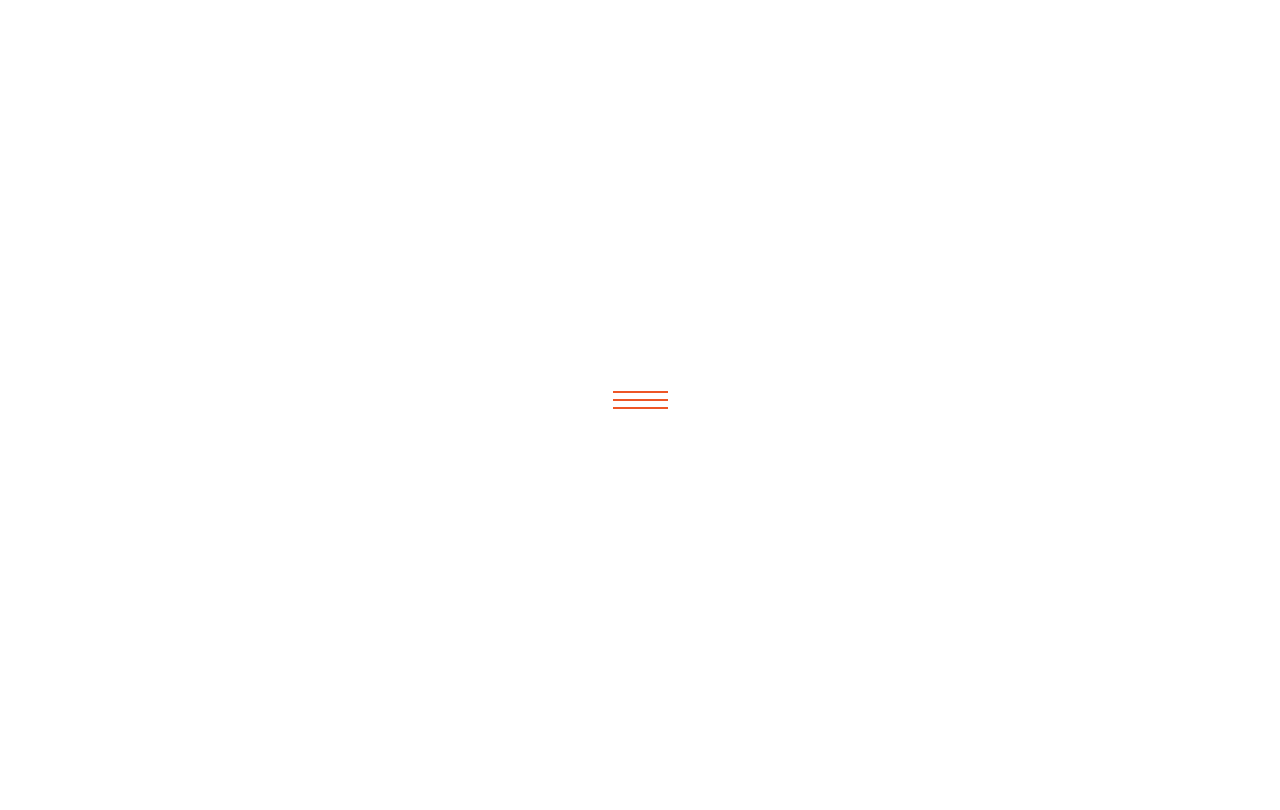
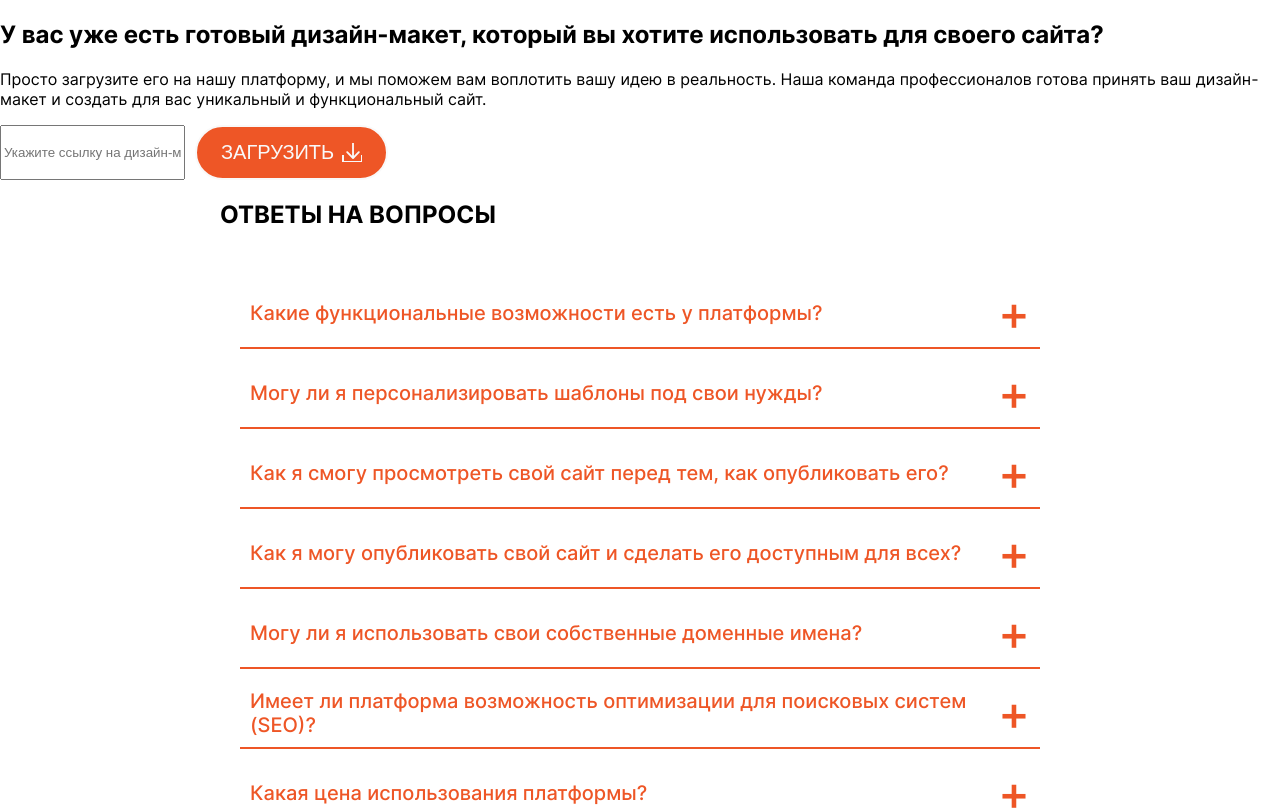
Before and after one commit to WadimSh/werstack, a React (Create React App) app: page / in a window 1280 px wide. Shown: the top 810 px of the page. Built offline with nearby package versions, Linux system fonts and the light colour scheme.

Commit message:
feat: сделан элемент form

```diff
--- a/src/App.jsx
+++ b/src/App.jsx
@@ -1,10 +1,8 @@
 import { useState } from 'react';
 import { config, ConfigContext } from './contexts/contexts';
 
-//import Form from './components/form/form';
-//import FAQ from './components/faq/faq';
-
-import BurgerButton from './ui/burger-button/burger-button';
+import LetStart from './components/let-start/let-start';
+import FAQ from './components/faq/faq';
 
 import './App.css';
 
@@ -14,7 +12,8 @@ function App() {
   return (
     <div className="app">
       <ConfigContext.Provider value={config[lang]}>
-        <BurgerButton />
+        <LetStart />
+        <FAQ />
       </ConfigContext.Provider>
     </div>
   );
--- /dev/null
+++ b/src/components/let-start/let-start.jsx
@@ -0,0 +1,21 @@
+import { useContext } from "react";
+import { ConfigContext } from "../../contexts/contexts";
+
+import Form from "../../ui/form/form";
+
+const LetStart = () => {
+  const config = useContext(ConfigContext);
+  const { title, description } = config.form;
+
+  return (
+    <section>
+      <div>
+        <h2>{title}</h2>
+        <p>{description}</p>
+      </div>
+      <Form />
+    </section>
+  )
+};
+
+export default LetStart;
--- a/src/ui/accordion/accordion.jsx
+++ b/src/ui/accordion/accordion.jsx
@@ -18,9 +18,7 @@ const AccordionItem = ({ handleToggle, active, faq }) => {
       </div>
       <div
         ref={contentEl}
-        className={`collapse ${
-          active === id ? "show" : ""
-        }`}
+        className={`collapse ${active === id ? "show" : ""}`}
         style={
           active === id
             ? { height: contentEl.current.scrollHeight }
--- a/src/ui/form/form.jsx
+++ b/src/ui/form/form.jsx
@@ -0,0 +1,29 @@
+import { useState } from "react";
+
+import Input from "../input/input";
+import Button from "../button/button";
+
+const Form = () => {
+  const [inputValue, setInputValue] = useState('');
+  const handleInputChange = (value) => {
+    setInputValue(value);
+  };
+
+  const resalt = inputValue;
+
+  return (
+    <form style={{display: "flex", gap: "10px"}}>
+        <Input
+          onInputChange={handleInputChange}
+          placeholder="Укажите ссылку на дизайн-макет"
+        />
+        <Button
+          htmiType="button"
+          children="ЗАГРУЗИТЬ"
+          after
+        />
+      </form>
+  );
+};
+
+export default Form;
```
Also changed, not shown: src/components/form/form.jsx (deleted, +0 -37 lines).
